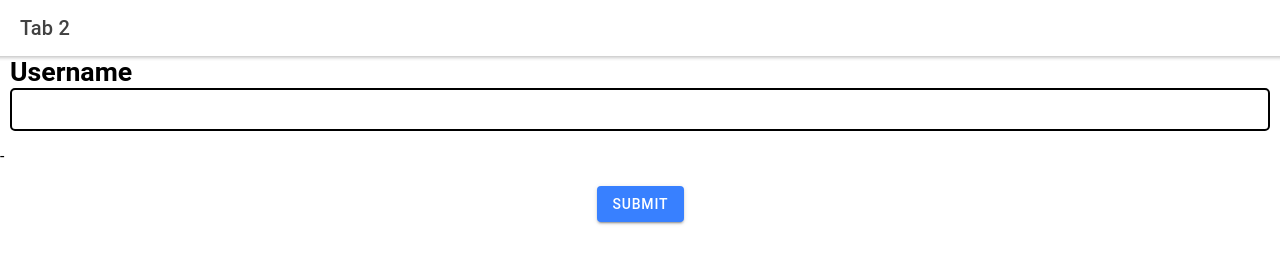
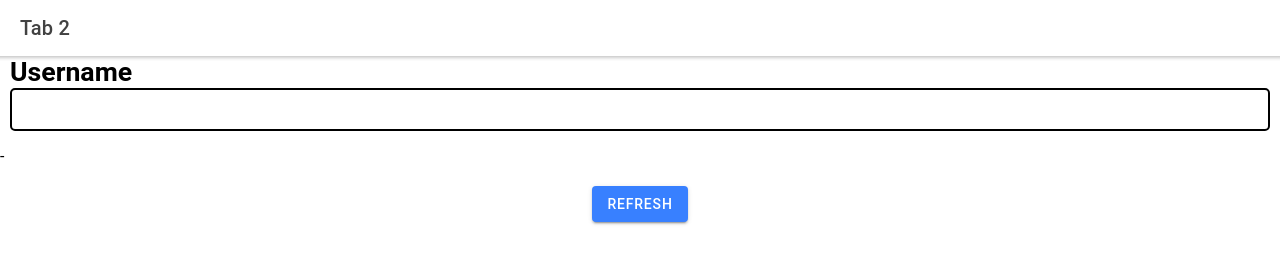
Before and after one commit to jdsmith104/MoodTracker, a React (Create React App) app in the folder App/: page /tab2 in a window 1280 px wide. Shown: the top 276 px of the page. Built offline with nearby package versions, Linux system fonts and the light colour scheme.

Commit message:
Modified SubmitButton to dynamically take a label

```diff
--- a/App/src/components/SubmitButton.tsx
+++ b/App/src/components/SubmitButton.tsx
@@ -3,11 +3,12 @@ import './SubmitButton.css';
 
 interface ContainerProps {
     submit: () => void;
+    value: string;
 }
 
-const SubmitButton: React.FC<ContainerProps> = ({ submit: submitFunction }) => {
+const SubmitButton: React.FC<ContainerProps> = ({ submit: submitFunction, value: value }) => {
     return (
-        <IonButton onClick={submitFunction}>Submit</IonButton>
+        <IonButton onClick={submitFunction}>{value}</IonButton>
     );
 };
 
--- a/App/src/pages/Tab1.tsx
+++ b/App/src/pages/Tab1.tsx
@@ -42,7 +42,7 @@ const Tab1: React.FC = () => {
         <UserId setUserId={setUserId} userId={userId}></UserId>
         <InteractArea setMood={setMood} mood={mood}></InteractArea>
         <div className="buttonArea">
-          <SubmitButton submit={submit}></SubmitButton>
+          <SubmitButton submit={submit} value={"Submit"}></SubmitButton>
         </div>
       </IonContent>
     </IonPage >
--- a/App/src/pages/Tab2.tsx
+++ b/App/src/pages/Tab2.tsx
@@ -37,7 +37,7 @@ const Tab2: React.FC = () => {
         <UserId setUserId={setUserId} userId={userId}></UserId>
         <Chart userId={userId}></Chart>
         <div className="buttonArea">
-          <SubmitButton submit={refresh}></SubmitButton>
+          <SubmitButton submit={refresh} value="Refresh"></SubmitButton>
         </div>
       </IonContent>
     </IonPage>
```
